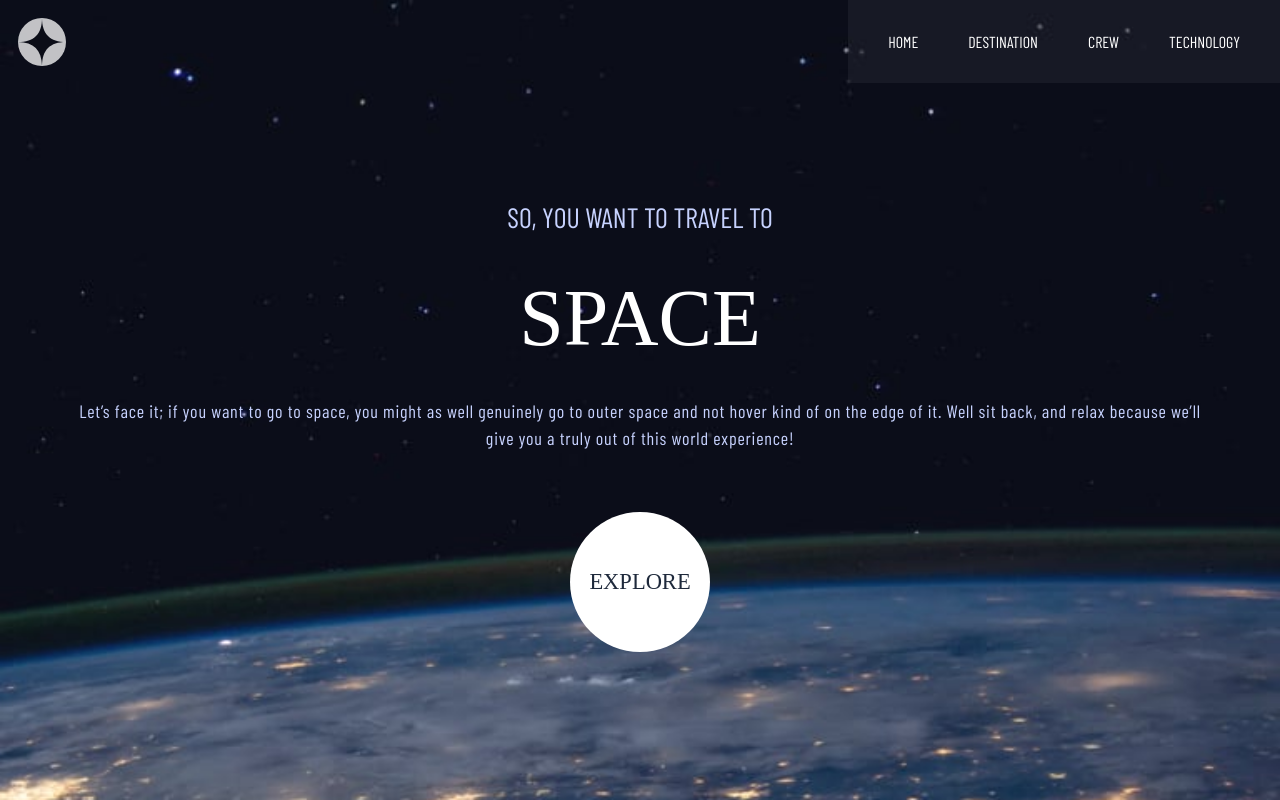
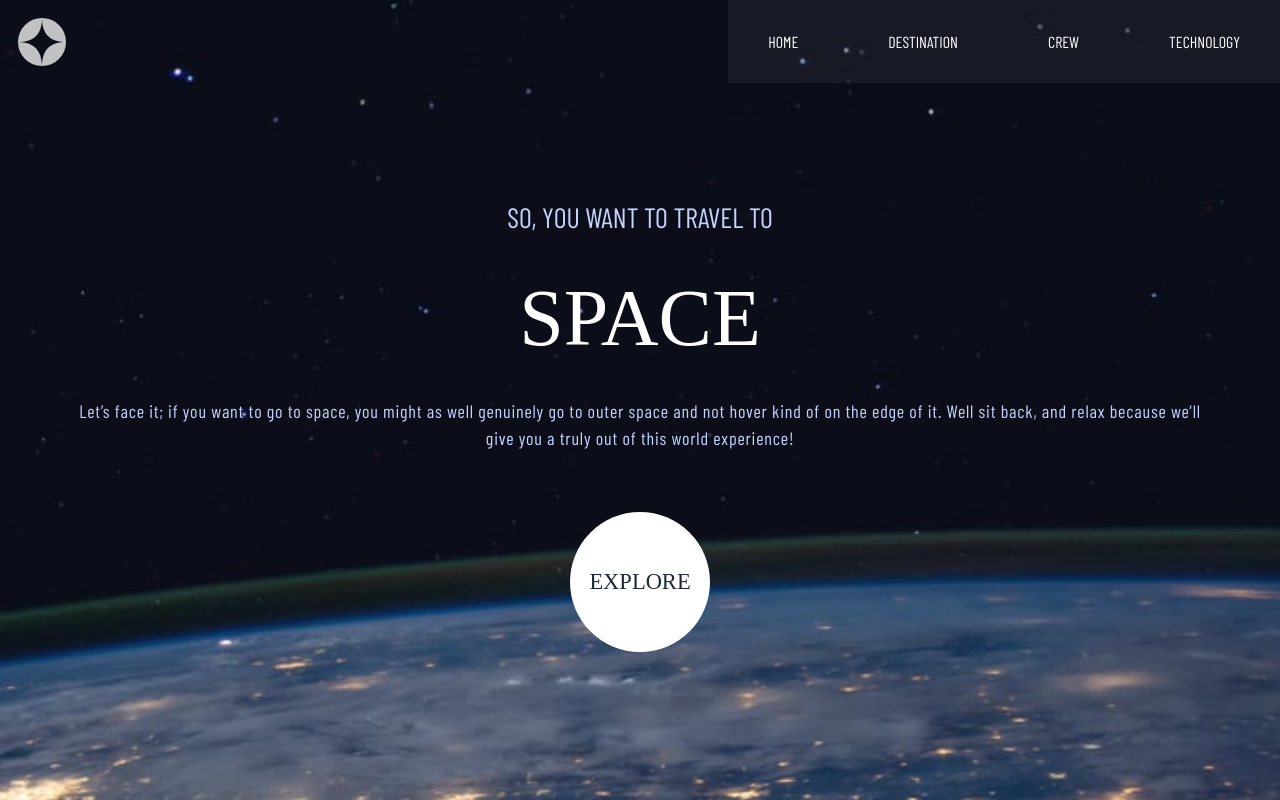
Before and after one commit to FernandoLorca/space-tourism-website, a React (Vite) app: page / in a window 1280 px wide. Built offline with nearby package versions, Linux system fonts and the light colour scheme; a web font is replaced by a local one.

Commit message:
tablet navbar done

```diff
--- a/src/components/navbar/TabletNavbar/TabletNavbar.jsx
+++ b/src/components/navbar/TabletNavbar/TabletNavbar.jsx
@@ -1,3 +1,5 @@
+import TabletNavbarAnchor from "./TabletNavbarAnchor";
+
 const TabletNavbar = () => {
   return (
     <nav className="hidden md:flex justify-between text-white -m-7">
@@ -8,22 +10,14 @@ const TabletNavbar = () => {
       <ul className="pr-16 relative">
         <div className="bg-white w-full h-full absolute opacity-5"></div>
         <div className="flex gap-20 justify-center items-center h-full uppercase relative z-10">
-          <li className="pl-16">
-            <a href="#">Home</a>
-          </li>
-          <li>
-            <a href="#">Destination</a>
-          </li>
-          <li>
-            <a href="#">Crew</a>
-          </li>
-          <li>
-            <a href="#">Technology</a>
-          </li>
+          <TabletNavbarAnchor path="/" text="Home" />
+          <TabletNavbarAnchor path="/destination" text="Destination" />
+          <TabletNavbarAnchor path="/crew" text="Crew" />
+          <TabletNavbarAnchor path="/technology" text="Technology" />
         </div>
       </ul>
     </nav>
-  )
-}
+  );
+};
 
-export default TabletNavbar
+export default TabletNavbar;
--- /dev/null
+++ b/src/components/navbar/TabletNavbar/TabletNavbarAnchor.jsx
@@ -0,0 +1,15 @@
+import { Link } from "react-router-dom";
+
+const TabletNavbarAnchor = ({ text, path }) => {
+  return (
+    <>
+      <li className="pl-16">
+        <Link to={path} href="#">
+          {text}
+        </Link>
+      </li>
+    </>
+  );
+};
+
+export default TabletNavbarAnchor;
```
